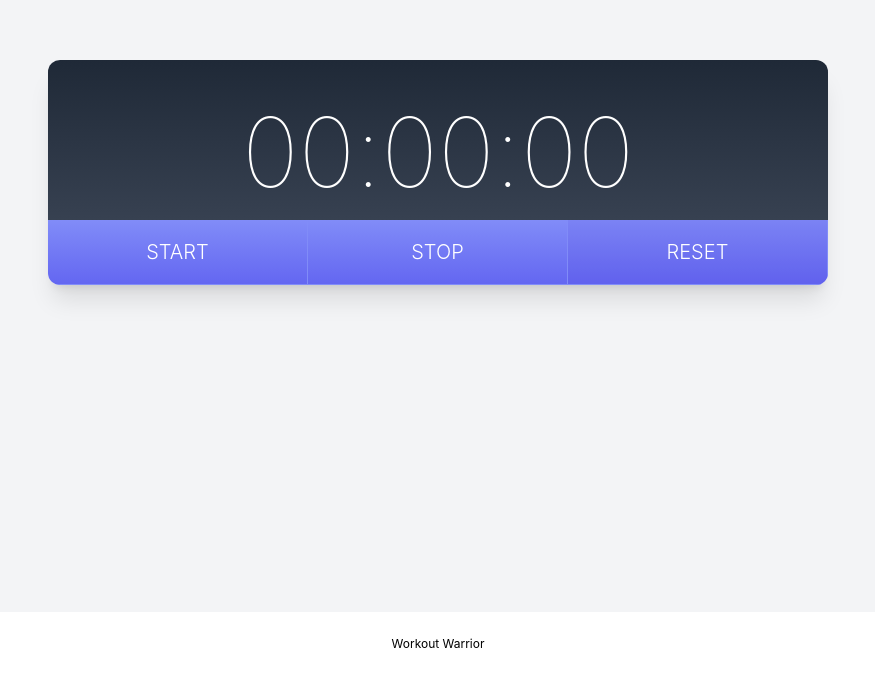
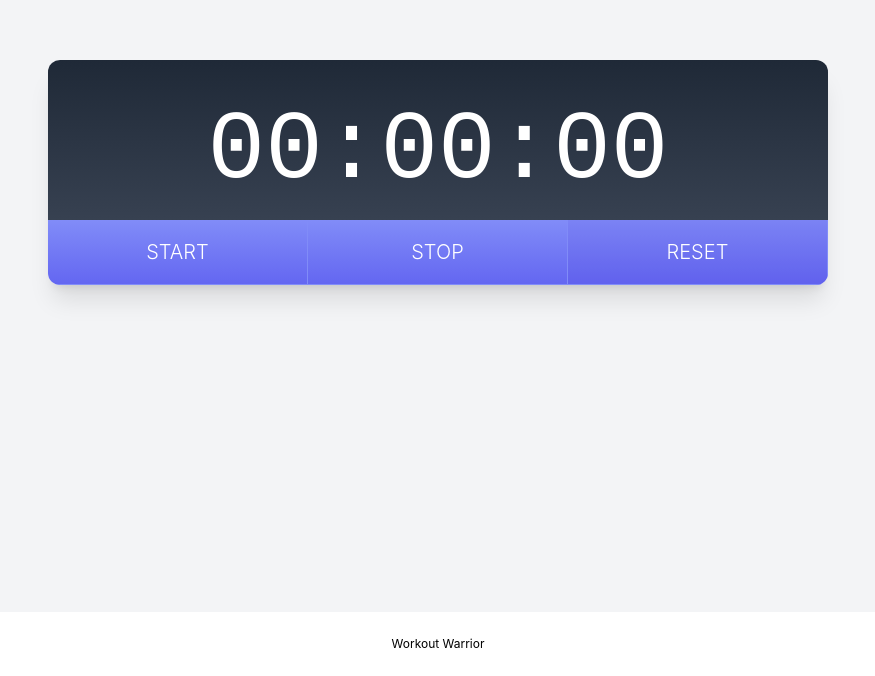
Before and after one commit to ashby-git/workout-warrior, a Next.js app: page / in a window 1280 px wide. Shown: the part 1509-2185 px from the top of the page, without its empty margins (202-1077 px from the left). Built offline with nearby package versions, Linux system fonts and the light colour scheme.

Commit message:
🐛fix number sizing change with monospace font

```diff
--- a/components/stopwatch/stopwatch.tsx
+++ b/components/stopwatch/stopwatch.tsx
@@ -50,7 +50,7 @@ const Stopwatch = () => {
     <div className="min-w-screen min-h-screen bg-gray-100 flex items-center justify-center px-5 py-5">
       <div className="w-full mx-auto rounded-xl bg-gray-100 shadow-xl text-gray-800 relative overflow-hidden ">
         <div className="w-full h-40 bg-gradient-to-b from-gray-800 to-gray-700 flex items-end text-right">
-          <div className="w-full flex justify-center py-5 px-6 text-6xl md:text-8xl text-white font-thin">
+          <div className="w-full flex justify-center py-5 px-6 text-6xl md:text-8xl text-white font-thin font-mono">
             <p id="hour">{timeArray[0]}</p>
             <span>:</span>
             <p id="minute">{timeArray[1]}</p>
--- a/tailwind.config.js
+++ b/tailwind.config.js
@@ -4,7 +4,11 @@ module.exports = {
     "./components/**/*.{js,ts,jsx,tsx}",
   ],
   theme: {
-    extend: {},
+    extend: {
+      fontFamily: {
+        mono: ["ui-monospace", "monospace"],
+      },
+    },
   },
   variants: {
     extend: {},
```
